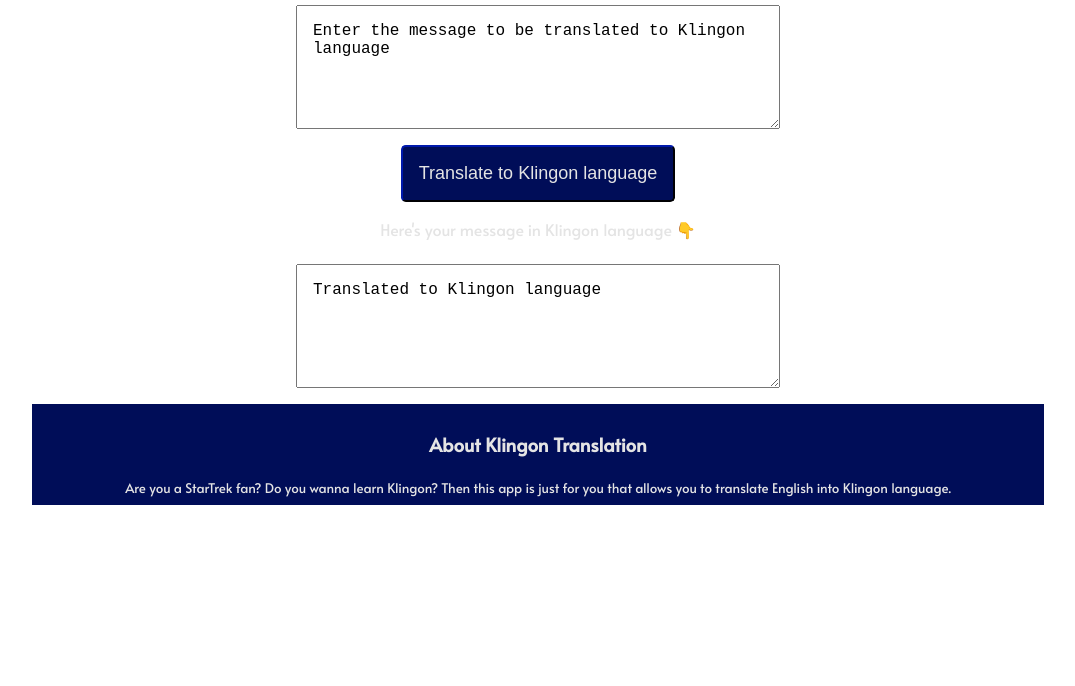
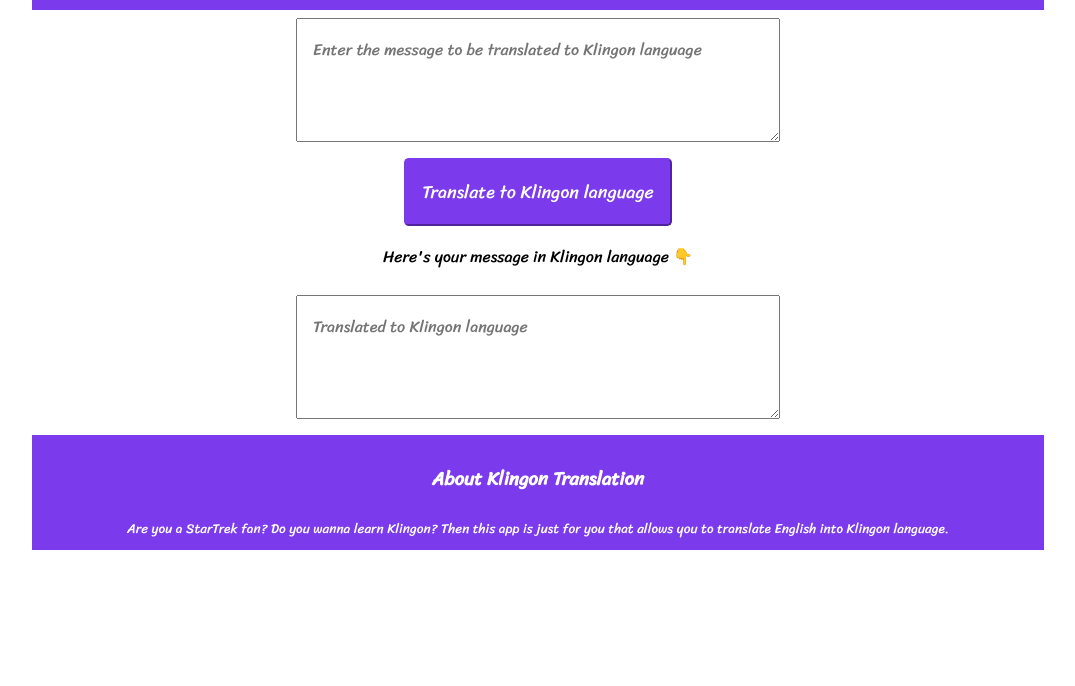
Before and after one commit to JuniaJosephine19/klingon-translate, a plain HTML site: page index.html in a window 1280 px wide. Shown: the part 114-800 px from the top of the page, without its empty margins (102-1177 px from the left). Drawn offline with Linux system fonts and the light colour scheme.

Commit message:
initial commit

```diff
--- a/index.html
+++ b/index.html
@@ -1,5 +1,6 @@
 <!DOCTYPE html>
 <html lang="en">
+
 <head>
     <meta charset="UTF-8">
     <meta http-equiv="X-UA-Compatible" content="IE=edge">
@@ -7,21 +8,23 @@
     <title>Klingon translate</title>
     <link href="style.css" rel="stylesheet" />
 </head>
+
 <body>
     <div class="header">
         <h1>Klingon translate</h1>
     </div>
-    <textarea id="in-txt-area">Enter the message to be translated to Klingon language</textarea>
+    <textarea id="in-txt-area" placeholder="Enter the message to be translated to Klingon language"></textarea>
     <button id="btn-trans">Translate to Klingon language</button>
     <div class="div">Here's your message in Klingon language 👇</div>
-    <textarea id="out-txt-area">Translated to Klingon language</textarea>
+    <textarea id="out-txt-area" placeholder="Translated to Klingon language"></textarea>
     <div class="header">
         <h3>About Klingon Translation</h3>
         <small>Are you a StarTrek fan? Do you wanna learn Klingon?
-               Then this app is just for you that allows you to translate English into Klingon language.
+            Then this app is just for you that allows you to translate English into Klingon language.
         </small>
     </div>
     <script src="app.js" type="text/javascript">
     </script>
 </body>
+
 </html>
--- a/style.css
+++ b/style.css
@@ -1,40 +1,44 @@
-@import url('https://fonts.googleapis.com/css2?family=Alata&display=swap');
+@import url('https://fonts.googleapis.com/css2?family=Sriracha&display=swap');
 
-:root{
-    --yellow: #000d58;
-    --brown: rgb(228, 228, 228);
+:root {
+    --primary-color: #7C3AED;
+    --white: white;
 }
 
-body{
+body {
     text-align: center;
-    font-family: 'Alata', sans-serif;
-    color: var(--brown);
+    font-family: 'Sriracha', cursive;
+    color: var(--white);
 }
 
-.header{
-    background-color: var(--yellow);
+.header {
+    background-color: var(--primary-color);
     padding: 0.5rem 1rem;
     margin: auto 10% auto 10%;
 }
 
-#btn-trans{
-    color: var(--brown);
-    background-color: var(--yellow);
+#btn-trans {
+    color: var(--white);
+    background-color: var(--primary-color);
     padding: 1rem 1rem;
+    font-family: 'Sriracha', cursive;
     font-size: large;
-    border-color: var(--yellow);
+    border-color: var(--primary-color);
     border-radius: 0.3rem;
 }
 
-.div{
+.div {
     padding: 1rem;
+    color: black;
 }
 
-#in-txt-area, #out-txt-area{
+#in-txt-area,
+#out-txt-area {
     display: block;
     padding: 1rem;
     width: 450px;
     height: 90px;
     margin: 0.5rem auto 1rem auto;
-    font-size: large;
+    font-family: inherit;
+    font-size: medium;
 }
```
Also changed, not shown: app.js (+13 -13 lines).
